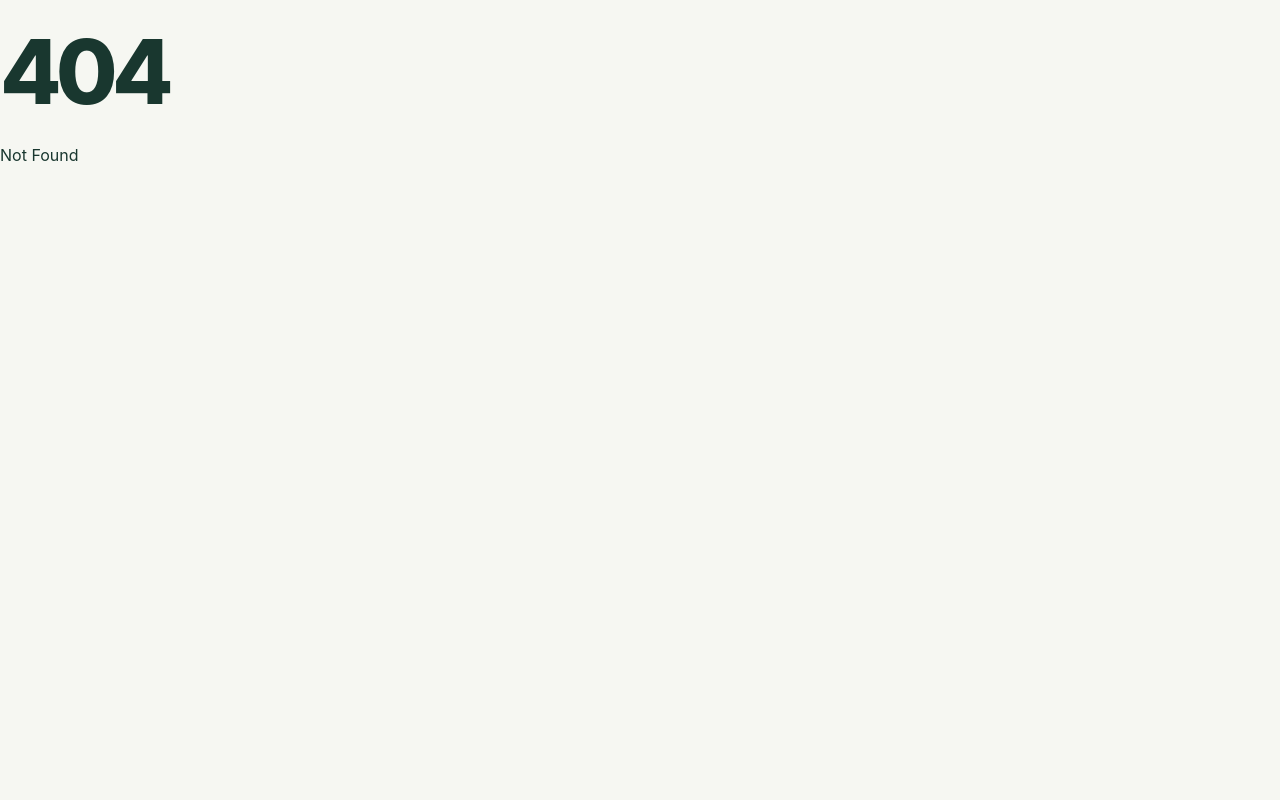
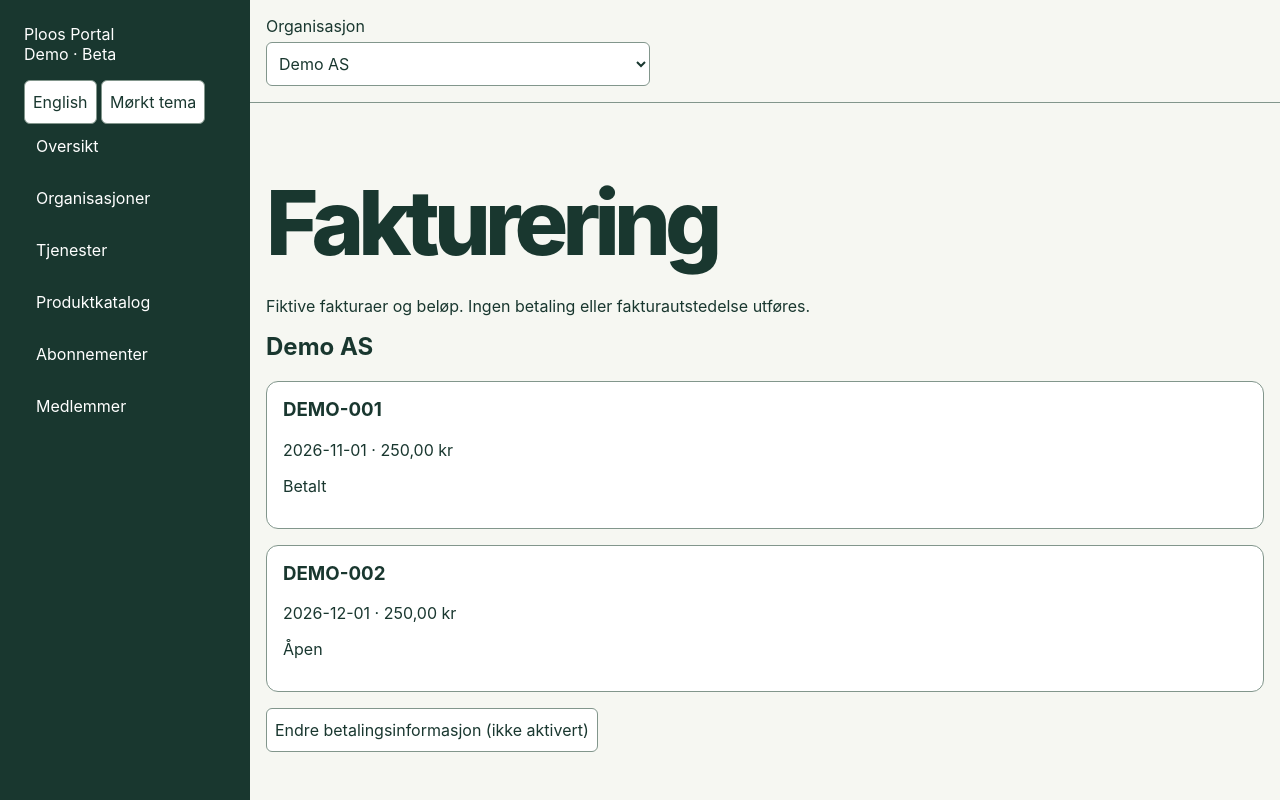
Before and after one commit to Ploos-AS/Ploos-Portal, a SvelteKit app: page /preview/billing in a window 1280 px wide. Before the commit this address had no page. Built offline with nearby package versions, Linux system fonts and the light colour scheme.

Commit message:
feat: add organization billing preview

```diff
--- /dev/null
+++ b/src/routes/preview/billing/+page.svelte
@@ -0,0 +1,38 @@
+<script lang="ts">
+  import { getContext } from 'svelte';
+  import { organizations } from '#lib/preview-data.js';
+  const getLanguage = getContext<() => 'nb' | 'en'>('preview-language');
+  const organization = getContext<{ selected: () => string }>('preview-organization');
+  let language = $derived(getLanguage());
+  let selected = $derived(organizations.find(item => item.id === organization.selected()));
+  const invoices = [
+    { organization: 'business', id: 'DEMO-001', date: '2026-11-01', status: 'paid', amount: 250 },
+    { organization: 'business', id: 'DEMO-002', date: '2026-12-01', status: 'open', amount: 250 }
+  ];
+  let visible = $derived(selected?.role === 'owner' ? invoices.filter(item => item.organization === selected?.id) : []);
+  function money(amount: number) { return new Intl.NumberFormat(language === 'nb' ? 'nb-NO' : 'en-GB', { style: 'currency', currency: 'NOK' }).format(amount); }
+</script>
+<svelte:head><title>Ploos Billing – Preview</title><meta name="robots" content="noindex" /></svelte:head>
+<main>
+  <h1>{language === 'nb' ? 'Fakturering' : 'Billing'}</h1>
+  <p>{language === 'nb' ? 'Fiktive fakturaer og beløp. Ingen betaling eller fakturautstedelse utføres.' : 'Fictional invoices and amounts. No payments or invoice issuance are performed.'}</p>
+  {#if selected?.role !== 'owner'}
+    <p>{language === 'nb' ? 'Kun organisasjonens eier har tilgang til fakturering i denne demoen.' : 'Only the organization owner has billing access in this demo.'}</p>
+  {:else}
+    <h2>{selected.display_name}</h2>
+    {#each visible as invoice (invoice.id)}
+      <article>
+        <h3>{invoice.id}</h3>
+        <p>{invoice.date} · {money(invoice.amount)}</p>
+        <p>{invoice.status === 'paid' ? (language === 'nb' ? 'Betalt' : 'Paid') : (language === 'nb' ? 'Åpen' : 'Open')}</p>
+      </article>
+    {:else}
+      <p>{language === 'nb' ? 'Ingen fakturaer i valgt demoorganisasjon.' : 'No invoices in the selected demo organization.'}</p>
+    {/each}
+    <button disabled>{language === 'nb' ? 'Endre betalingsinformasjon (ikke aktivert)' : 'Change payment details (not enabled)'}</button>
+  {/if}
+</main>
+<style>
+  main { margin: 2rem auto; padding: 1rem; }
+  article { background: var(--control); border: 1px solid var(--border); border-radius: .75rem; padding: 1rem; margin-block: 1rem; overflow-wrap: anywhere; }
+</style>
```
